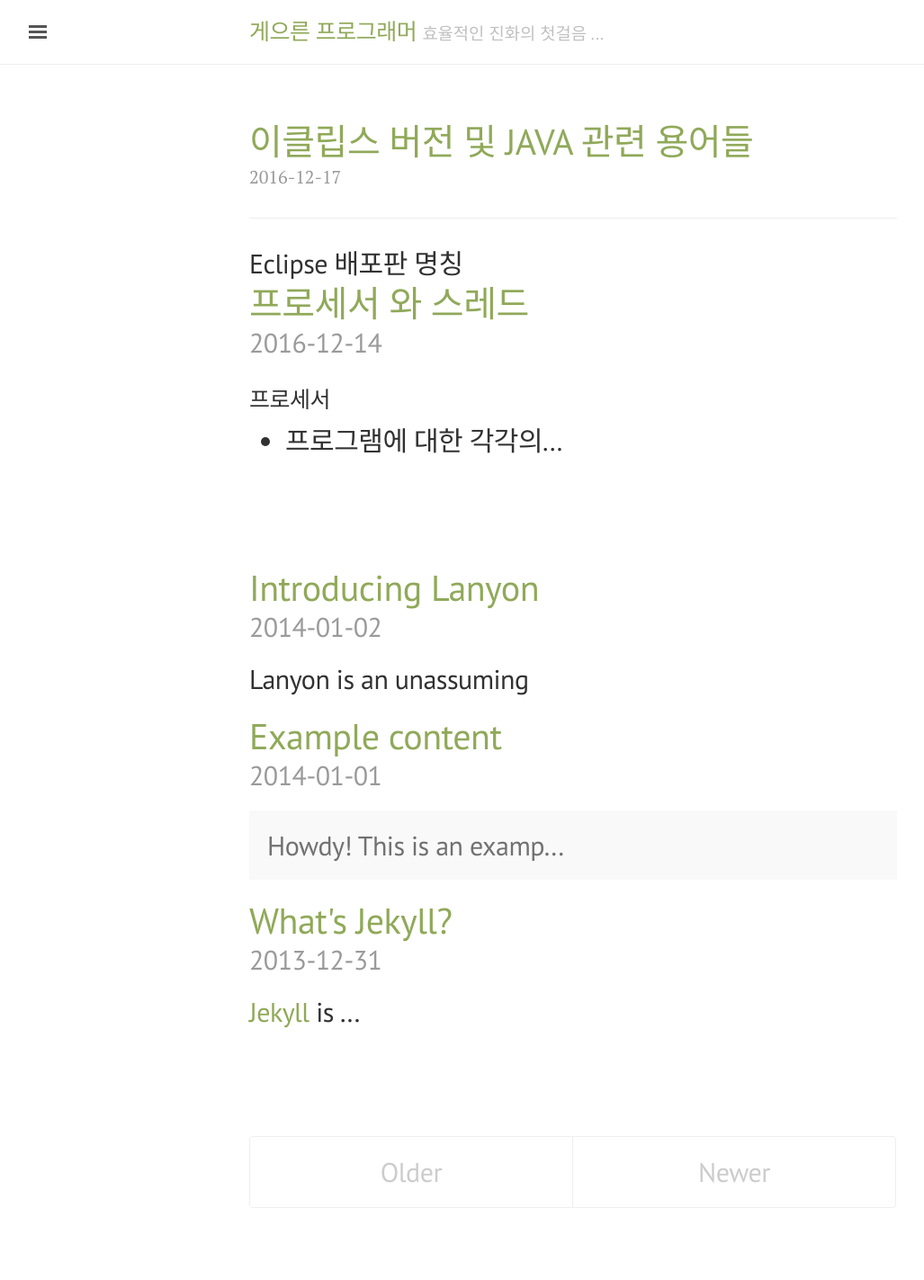
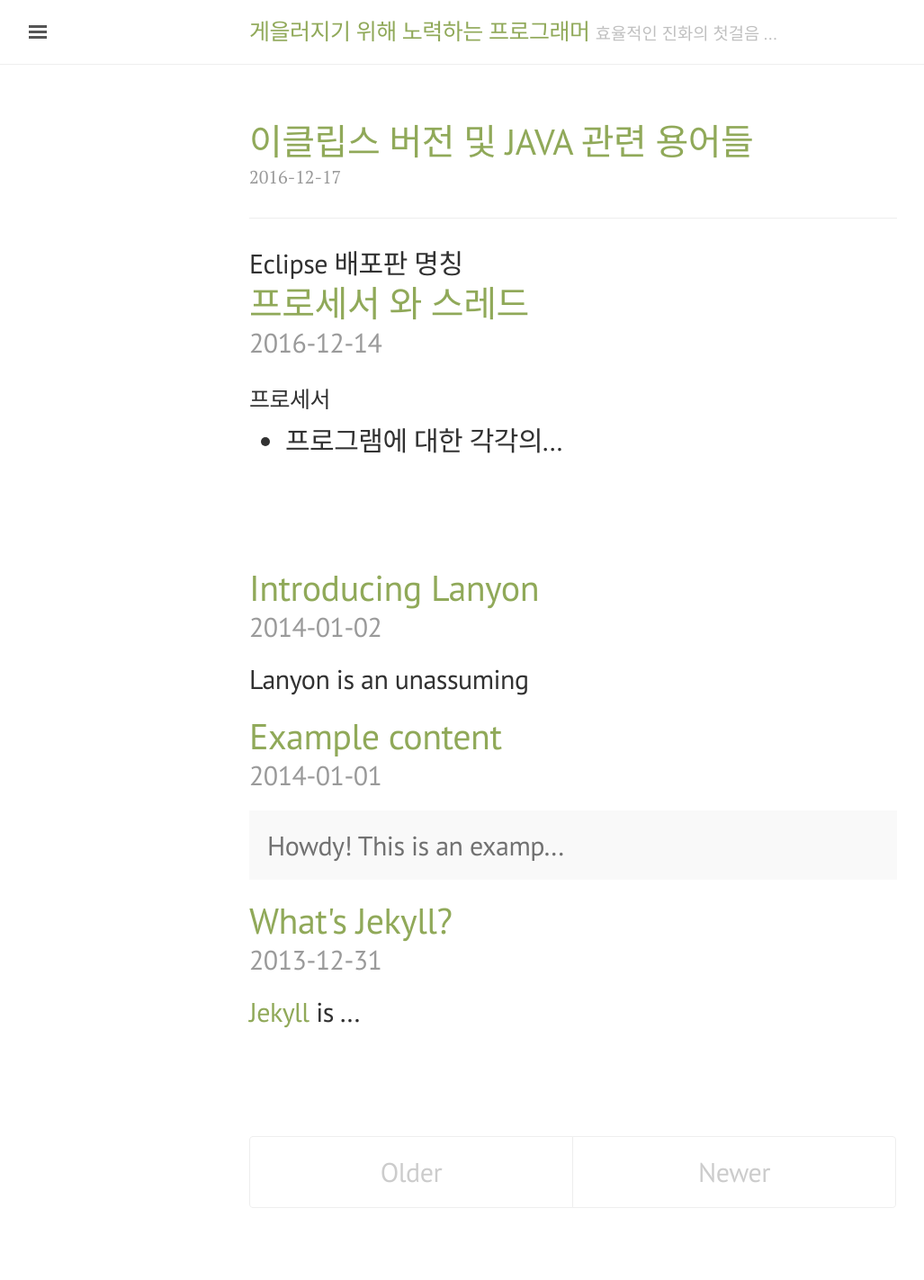
Before and after one commit to dkrend/dkrend.github.com, a Jekyll site: the page built from index.html, in a window 1280 px wide. Shown: the whole page at 90% size, without its empty margins (3-1030 px from the left). Built offline with Jekyll 4.4.1, drawn with Linux system fonts in a browser that asks for light colours; the list of posts is cut into pages by our own code.

Commit message:
Create _config.yml

```diff
--- a/_config.yml
+++ b/_config.yml
@@ -5,7 +5,7 @@ permalink:           pretty
 #relative_permalinks: true
 
 # Setup
-title:               게으른 프로그래머
+title:               게을러지기 위해 노력하는 프로그래머
 tagline:             '효율적인 진화의 첫걸음 ...'
 description:         'A reserved <a href="http://jekyllrb.com" target="_blank">Jekyll</a> theme that places the utmost gravity on content with a hidden drawer. Made by <a href="https://twitter.com/mdo" target="_blank">@mdo</a>.'
 url:                 https://dkrend.github.io
```
